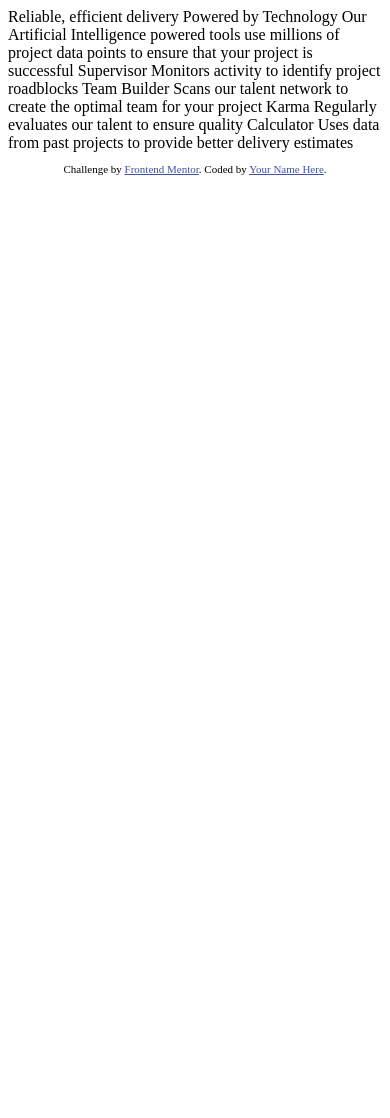
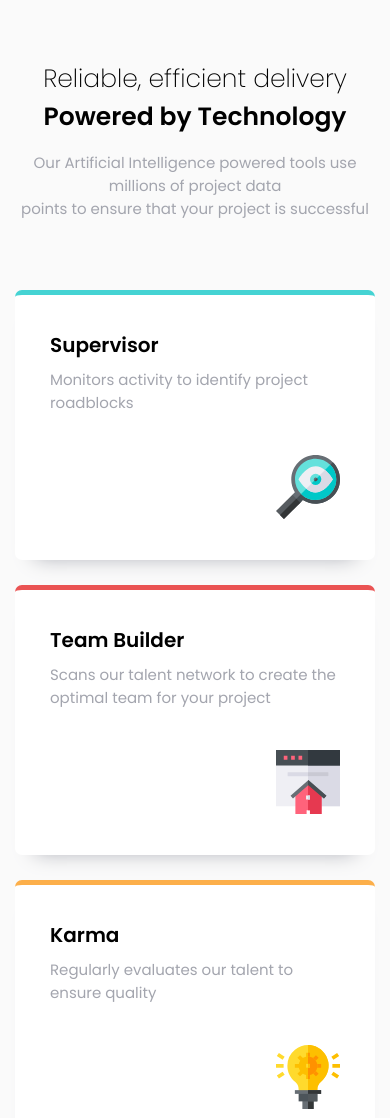
Before and after one commit to alonsohs/Four-card-feature-section, a plain HTML site: page index.html in a window 390 px wide. Shown: the top 1118 px of the page. Before the commit the page ends 844 px from the top, so only its background shows below. Drawn offline with Linux system fonts and the light colour scheme.

Commit message:
Desktop an mobile view completed

```diff
--- a/index.html
+++ b/index.html
@@ -5,41 +5,55 @@
   <meta name="viewport" content="width=device-width, initial-scale=1.0"> <!-- displays site properly based on user's device -->
 
   <link rel="icon" type="image/png" sizes="32x32" href="./images/favicon-32x32.png">
+  <link rel="stylesheet" href="styles.css">
+  <link href="https://fonts.googleapis.com/css2?family=Poppins:wght@200;400;600&display=swap" rel="stylesheet">
 
   <title>Frontend Mentor | Four card feature section</title>
-
-  <!-- Feel free to remove these styles or customise in your own stylesheet 👍 -->
-  <style>
-    .attribution { font-size: 11px; text-align: center; }
-    .attribution a { color: hsl(228, 45%, 44%); }
-  </style>
 </head>
 <body>
-
-  Reliable, efficient delivery
-  Powered by Technology
-
-  Our Artificial Intelligence powered tools use millions of project data points
-  to ensure that your project is successful
-
-  Supervisor
-  Monitors activity to identify project roadblocks
-
-  Team Builder
-  Scans our talent network to create the optimal team for your project
-
-  Karma
-  Regularly evaluates our talent to ensure quality
-
-  Calculator
-  Uses data from past projects to provide better delivery estimates
-
-
-  <footer>
-    <p class="attribution">
-      Challenge by <a href="https://www.frontendmentor.io?ref=challenge" target="_blank">Frontend Mentor</a>.
-      Coded by <a href="#">Your Name Here</a>.
-    </p>
-  </footer>
+  <div class="container">
+    <section class="hero">
+      <h1>Reliable, efficient delivery</h1>
+      <h1><strong>Powered by Technology</strong></h1>
+      <p>Our Artificial Intelligence powered tools use millions of project data<br>points
+        to ensure that your project is successful</p>
+    </section>
+    <section class="cards">
+      <div class="card" id="supervisor">
+        <h1 class="card-title">Supervisor</h1>
+        <p>Monitors activity to identify project roadblocks</p>
+        <figure class="card-icon">
+            <img src="./images/icon-supervisor.svg" alt="supervior icon">
+        </figure>
+      </div>
+      <div class="card" id="team-builder">
+        <h1 class="card-title">Team Builder</h1>
+        <p>Scans our talent network to create the optimal team for your project</p>
+        <figure class="card-icon">
+            <img src="./images/icon-team-builder.svg" alt="supervior icon">
+        </figure>
+      </div>
+      <div class="card" id="karma">
+        <h1 class="card-title">Karma</h1>
+        <p>Regularly evaluates our talent to ensure quality</p>
+        <figure class="card-icon">
+            <img src="./images/icon-karma.svg" alt="supervior icon">
+        </figure>
+      </div>
+      <div class="card" id="calculator">
+        <h1 class="card-title">Calculator</h1>
+        <p>Uses data from past projects to provide better delivery estimates</p>
+        <figure class="card-icon">
+            <img src="./images/icon-calculator.svg" alt="supervior icon">
+        </figure>
+      </div>
+    </section>
+    <footer>
+      <p class="attribution">
+        Challenge by <a href="https://www.frontendmentor.io?ref=challenge" target="_blank">Frontend Mentor</a>.
+        Coded by <a href="#">ALonso Herández Sastré</a>.
+      </p>
+    </footer>
+  </div>
 </body>
 </html>
--- /dev/null
+++ b/styles.css
@@ -0,0 +1,111 @@
+*{
+    margin: 0;
+    padding: 0;
+    box-sizing: border-box;
+}
+
+
+body {
+    background-color:  hsl(0, 0%, 98%) ;
+    font-family: 'Poppins', sans-serif;
+    font-size: 15px;
+    margin: 4em 1em;
+}
+
+.container {
+    max-width: 1440px;
+    margin: 0 auto;
+}
+
+.hero {
+    width: 100%;
+    display: flex;
+    flex-direction: column;
+    align-items: center;
+}
+
+.hero h1 {
+    font-size: 2rem;
+    font-weight: 300;
+}
+
+.hero p {
+    text-align:center ;
+    color:  hsl(229, 6%, 66%);
+    margin-top: 1em;
+}
+
+.cards {
+    margin: 50px 0;
+    display: grid;
+    grid-template:  repeat(4, 1fr) / repeat(3, 1fr) ;
+    grid-template-areas: ". team-builder ."
+                         "supervisor team-builder calculator "
+                         "supervisor karma calculator"
+                         ". karma .";
+    gap: 25px;
+}
+
+.card {
+    height: 270px;
+    box-shadow: 0px 17px 20px -20px hsl(229, 6%, 66%);
+    border-radius: 7px;
+    background-color: white;
+    padding: 35px;
+    display: flex;
+    flex-direction: column;
+}
+
+.card h1 {
+    font-size: 20px;
+    margin-bottom: .4em;
+}
+
+.card p {
+    color:  hsl(229, 6%, 66%);
+}
+
+.card figure {
+    width: fit-content;
+    margin-left: auto;
+    margin-top: auto;
+}
+#supervisor {
+    grid-area: supervisor;
+    border-top: 5px solid hsl(180, 62%, 55%);
+}
+
+#team-builder {
+    grid-area:team-builder ;
+    border-top: 5px solid hsl(0, 78%, 62%);
+}
+#karma{
+    grid-area:karma ;
+    border-top: 5px solid hsl(34, 97%, 64%);
+}
+#calculator {
+    grid-area:calculator;
+    border-top: 5px solid hsl(212, 86%, 64%);
+
+}
+
+  .attribution { font-size: 11px; text-align: center; }
+  .attribution a { color: hsl(228, 45%, 44%); }
+
+@media screen and (max-width:768px) {
+    .hero h1 {
+        text-align: center;
+        font-size: 25px;
+    }
+
+    .cards {
+        margin-top: 70px;
+        grid-template-columns: 100%;
+        grid-template-areas: "supervisor"
+                             "team-builder"
+                             "karma"
+                             "calculator";
+    }
+
+
+}
```
